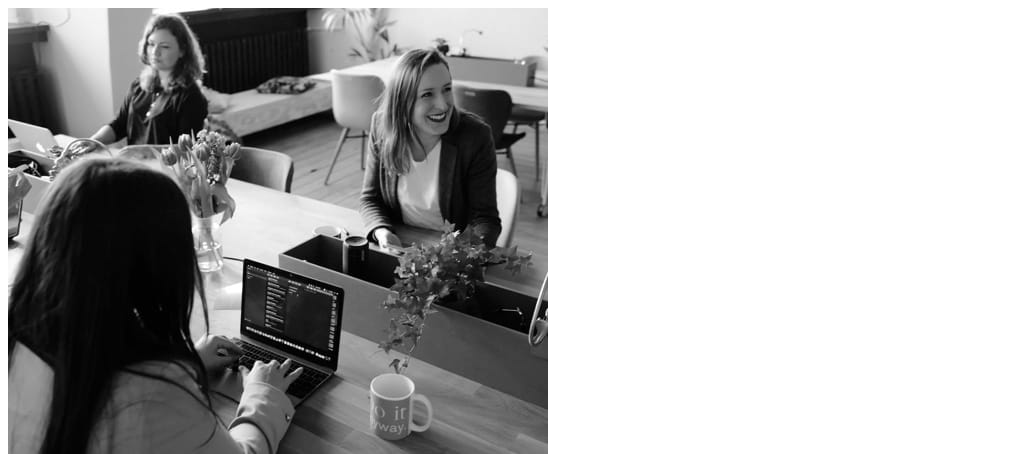
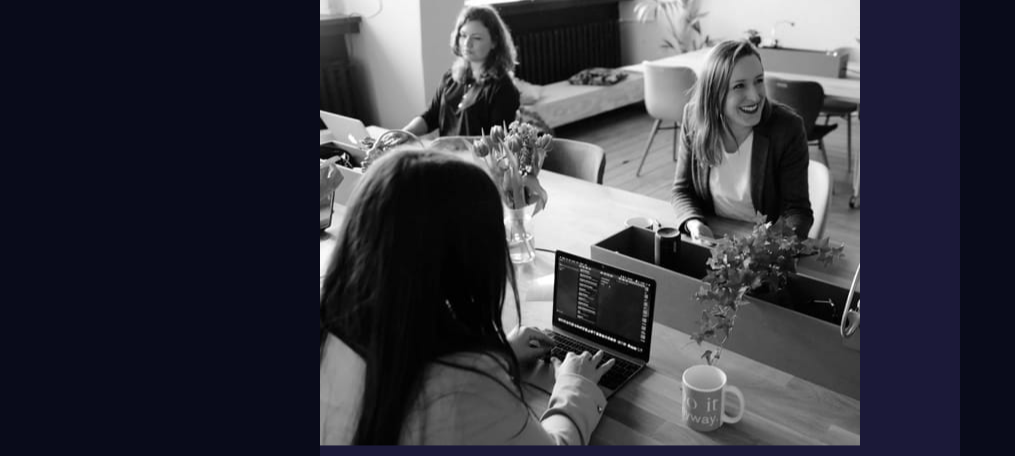
Before and after one commit to oscarholt/stats-preview-card-component, a plain HTML site: page index.html in a window 1280 px wide. Shown: the top 456 px of the page, without its empty margins (0-1015 px from the left). Drawn offline with Linux system fonts and the light colour scheme.

Commit message:
add background colour and center card

```diff
--- a/index.html
+++ b/index.html
@@ -4,7 +4,7 @@
     <meta charset="UTF-8" />
     <meta name="viewport" content="width=device-width, initial-scale=1.0" />
     <!-- displays site properly based on user's device -->
-
+    <link rel="stylesheet" href="style.css" />
     <link
       rel="icon"
       type="image/png"
--- /dev/null
+++ b/style.css
@@ -0,0 +1,38 @@
+/* Main  */
+
+body {
+  background-color: hsl(233, 47%, 7%);
+}
+
+/* Main Card */
+
+.main-card {
+  background-color: hsl(244, 38%, 16%);
+  margin: 0;
+  position: absolute;
+  top: 50%;
+  left: 50%;
+  -ms-transform: translate(-50%, -50%);
+  transform: translate(-50%, -50%);
+}
+
+/* Hero Image */
+
+/* Header  */
+
+/* Subtext */
+
+/* Statistics */
+
+/* Footer */
+
+.attribution {
+  font-size: 11px;
+  text-align: center;
+}
+.attribution a {
+  color: hsl(228, 45%, 44%);
+}
+
+@media only screen and (max-width: 375px) {
+}
```
Also changed, not shown: 1 other file.
